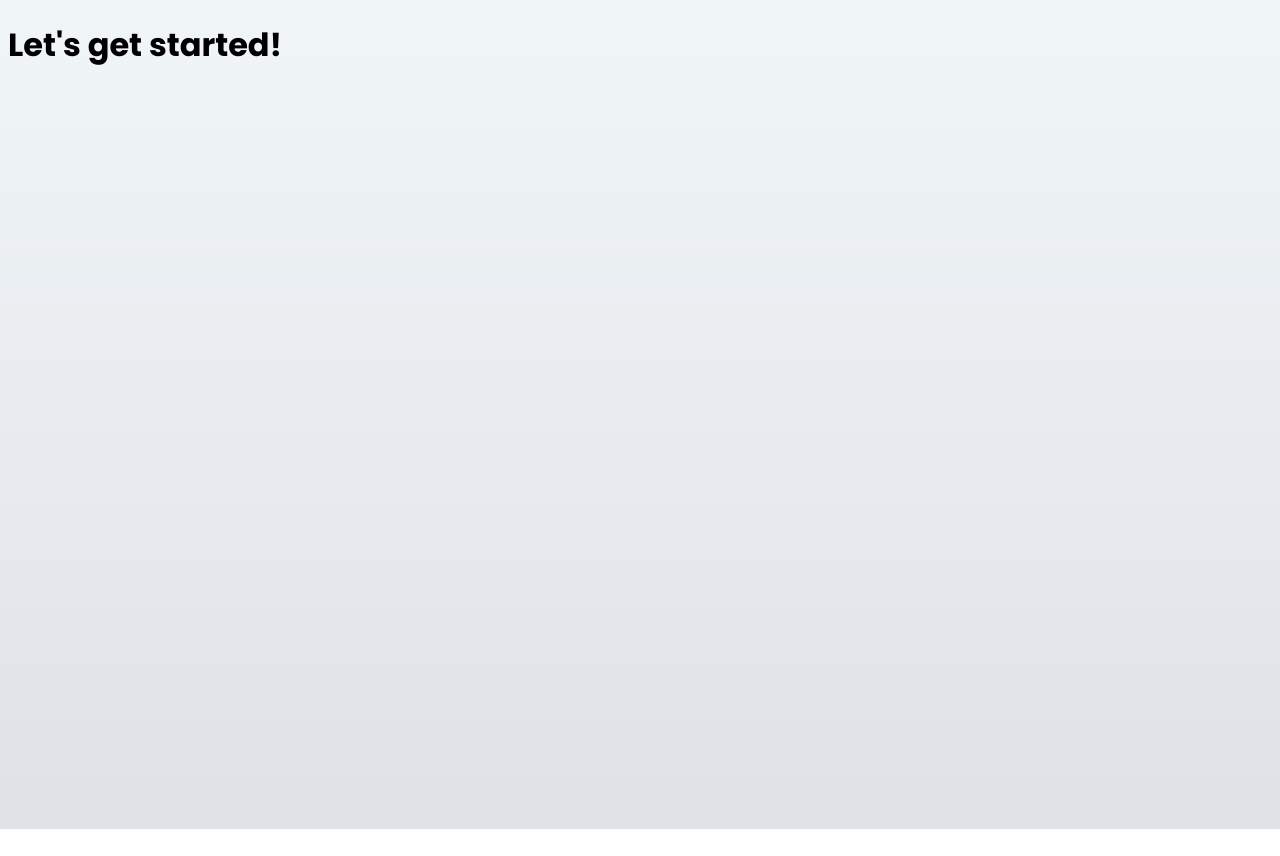
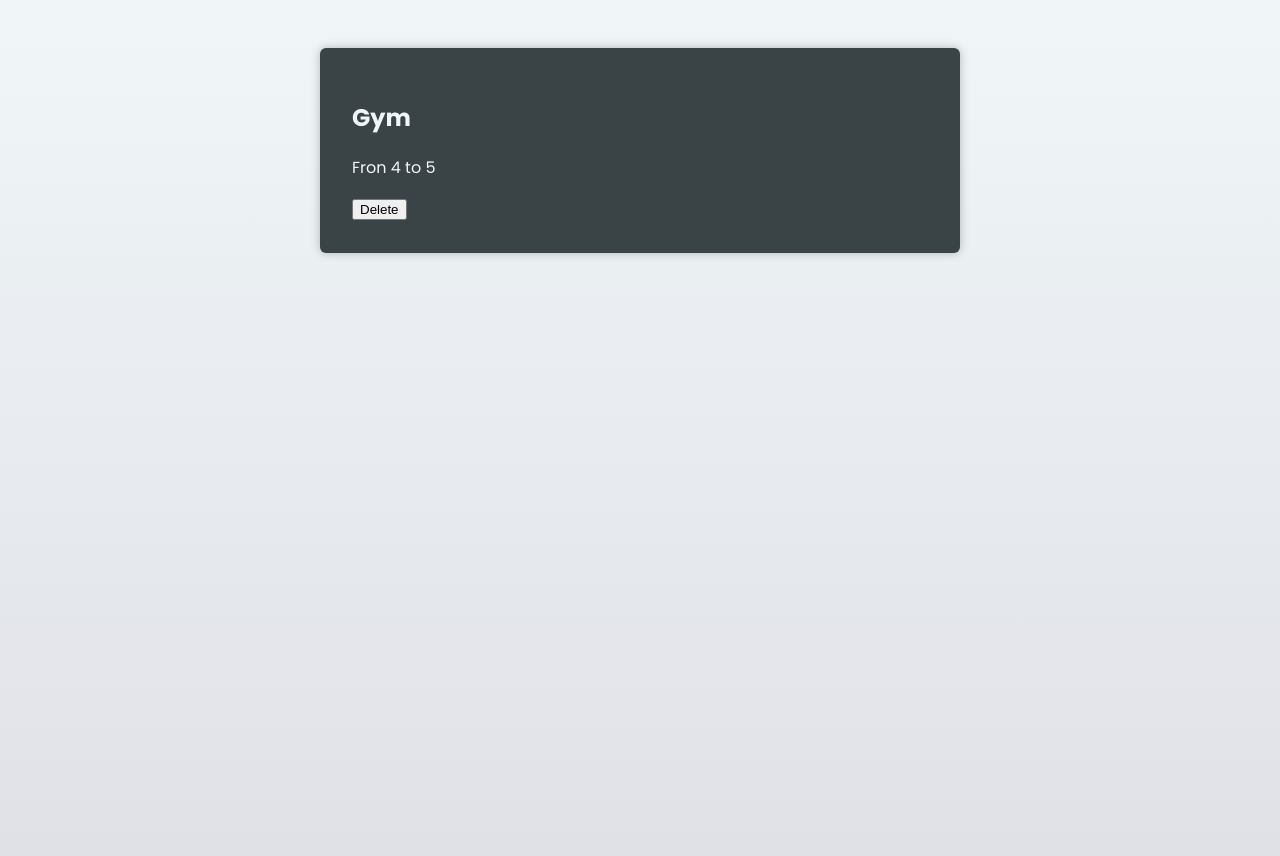
Before and after one commit to sigma390/React-With-Ts, a React (Vite) app in the folder 03 React Essentials/01 Starting Project/: page / in a window 1280 px wide. Before the commit the page ends 829 px from the top, so only its background shows below. Built offline with nearby package versions, Linux system fonts and the light colour scheme.

Commit message:
Added Props and Understood inteface and PropsWithChildren

```diff
--- a/03 React Essentials/01 Starting Project/src/App.tsx
+++ b/03 React Essentials/01 Starting Project/src/App.tsx
@@ -1,3 +1,13 @@
+import { CourseGoal } from "./components/CourseGoal.tsx";
+
 export default function App() {
-  return <h1>Let's get started!</h1>;
+  return (
+    <main>
+      <CourseGoal title="Gym" description="Fron 4 to 5" />
+
+
+
+    </main>
+
+  )
 }
--- /dev/null
+++ b/03 React Essentials/01 Starting Project/src/components/CourseGoal.tsx
@@ -0,0 +1,31 @@
+
+
+import React, { type PropsWithChildren, ReactNode } from 'react'
+
+//=======> 1st appproach <===============
+interface CourseGoalProps{
+    title:string;
+    description:string;
+    children:ReactNode;
+}
+// ================> 2n Approach <=================
+// type CourseGoalProps = PropsWithChildren
+
+export const CourseGoal = ({title,description}:CourseGoalProps) => {
+  return (
+    <article>
+        <div>
+            <h2>
+                {title}
+            </h2>
+            <p>
+              {description}
+            </p>
+
+        </div>
+        <button>Delete</button>
+
+    </article>
+
+  )
+}
```
